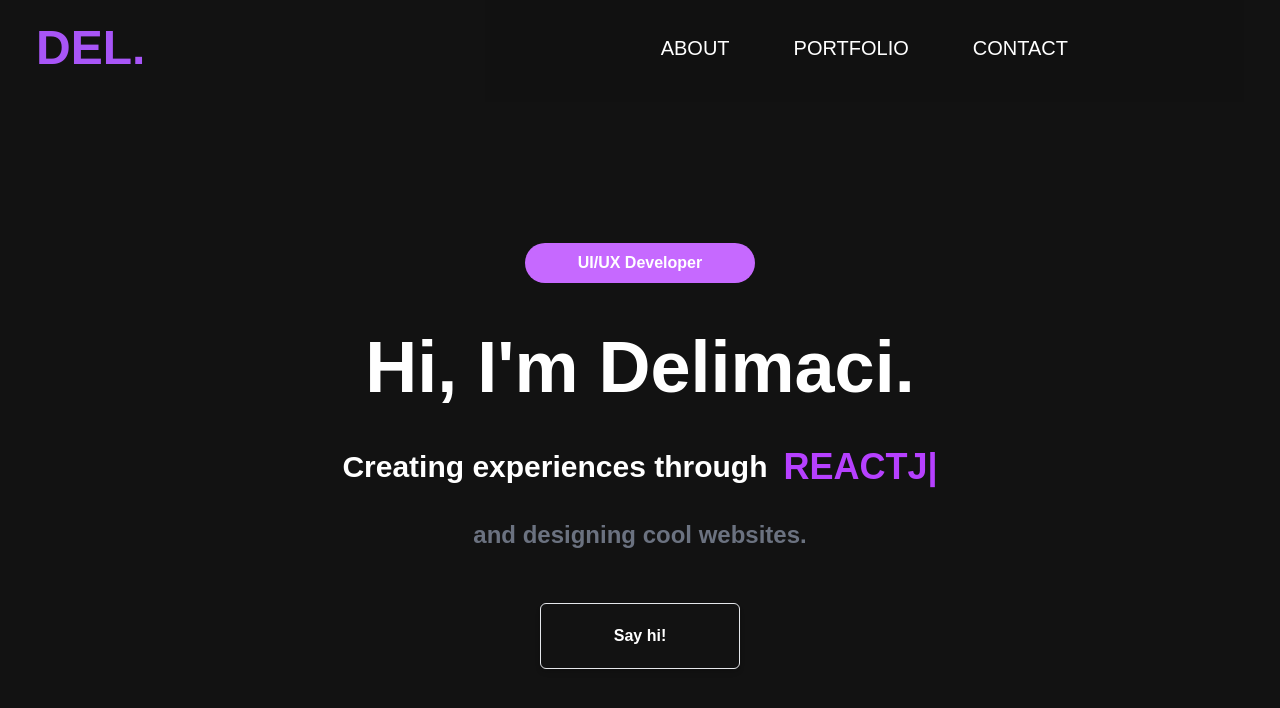
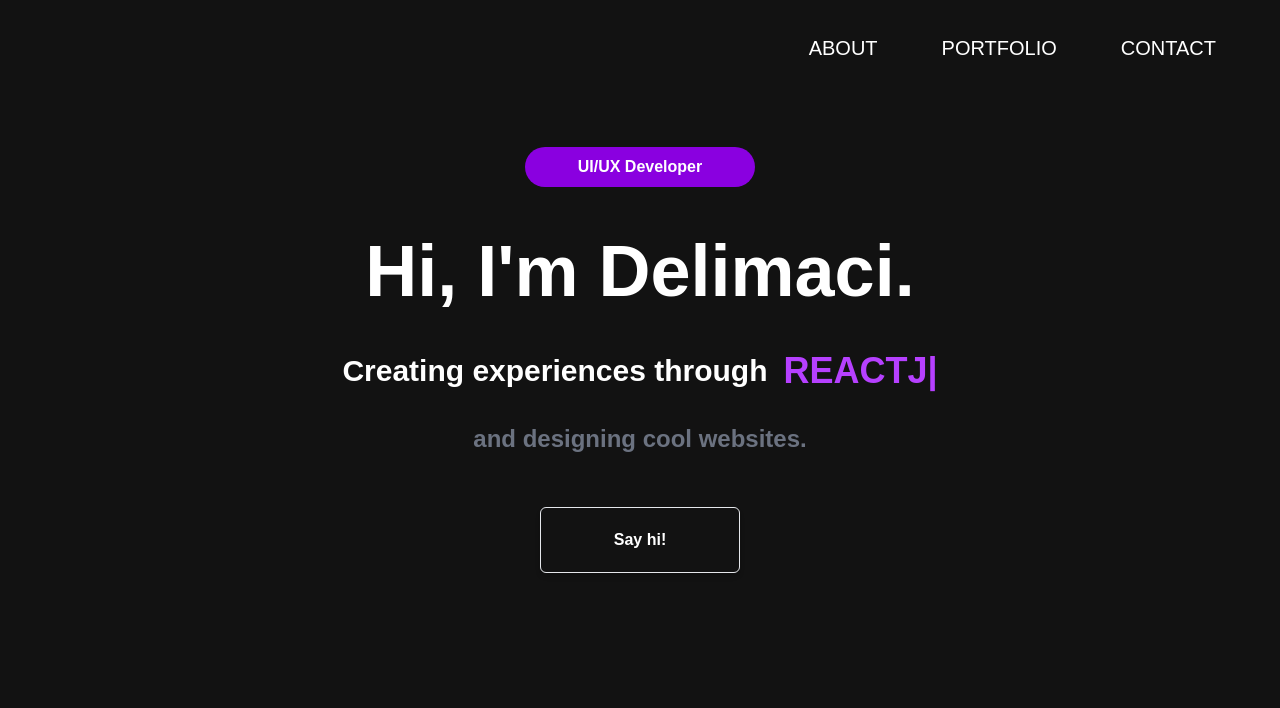
Before and after one commit to Delimaci/portfolio, a React (Create React App) app: page / in a window 1280 px wide. Shown: the top 708 px of the page. Built offline with nearby package versions, Linux system fonts and the light colour scheme.

Commit message:
changes to navbar

```diff
--- a/src/components/Hero.jsx
+++ b/src/components/Hero.jsx
@@ -10,7 +10,7 @@ const Hero = () => {
     <div className='w-full bg-[#121212]	 py-16 px-4 justify-center'>
    <div className='max-w-[800px] mt-[-96px]  w-full h-screen mx-auto text-center flex flex-col justify-center text-white'>
 
-        <p className='rounded-full my-6 mx-auto py-2 bg-[#c669ff] w-[230px] text-[#fff] font-bold p-2'>UI/UX Developer</p>
+        <p className='rounded-full my-6 mx-auto py-2 bg-[#8a00e0] w-[230px] text-[#fff] font-bold p-2'>UI/UX Developer</p>
 
         <h1 className='md:text-7xl sm:text-6xl text-4xl font-bold md:py-6'>Hi, I'm Delimaci.</h1>
 
@@ -19,7 +19,7 @@ const Hero = () => {
         <p className='md:text-3xl sm:text-3xl text-md font-bold py-4'>Creating experiences through</p>
 
         <Typed
-        className='text-[#b640ff] md:text-4xl sm:text-3xl text-xl font-bold md:pl-4 pl-2 py-5'
+        className='text-[#b640ff] md:text-4xl sm:text-2xl text-xl font-bold md:pl-4 pl-2 py-5'
         strings={['HTML', 'CSS', 'REACTJS', 'Tailwind', 'Bootstrap']}
         typeSpeed={120}
         backSpeed={140}
--- a/src/components/Navbar2.jsx
+++ b/src/components/Navbar2.jsx
@@ -23,18 +23,18 @@ const Navbar2 = () => {
     }
 
   return (
-    <div className='flex justify-between items-center h-24 max-w-[1240px] mx-auto px-4 bg-[#121212] text-white'>
-        <div className="text-2xl font-bold text-center uppercase">
-            <h1 className=' text-purple-500 text-4xl md:text-5xl'>Del.</h1>
+    <div className='fixed flex justify-between items-center h-24  w-full mx-auto px-10  2xl:px-60 bg-transparent text-white'>
+        <div className="text-2xl font-bold text-center uppercase ">
+            <h1 className=' text-purple-400 text-4xl md:text-5xl  md:px-6'></h1>
         </div>
 
         <nav>
 
-            <div className='absolute right-6 md:hidden scale-150'>
-            <AiOutlineMenu onClick={someFunc} className='scale-150 cursor-pointer' />
+            <div className='absolute right-6 md:hidden scale-150 '>
+            <AiOutlineMenu onClick={someFunc} className='scale-150 cursor-pointer ' />
             </div>
 
-            <ul className='hidden md:flex gap-8 p-6 px-40 uppercase bg-black/5 '>
+            <ul className='hidden md:px-2 md:flex gap-8 p-6 px-40 uppercase '>
             <li className='md:text-xl text-xl p-4'>About</li>
             <li className='md:text-xl text-xl p-4' >Portfolio</li>
             <li className='md:text-xl text-xl p-4'>Contact</li>
```
